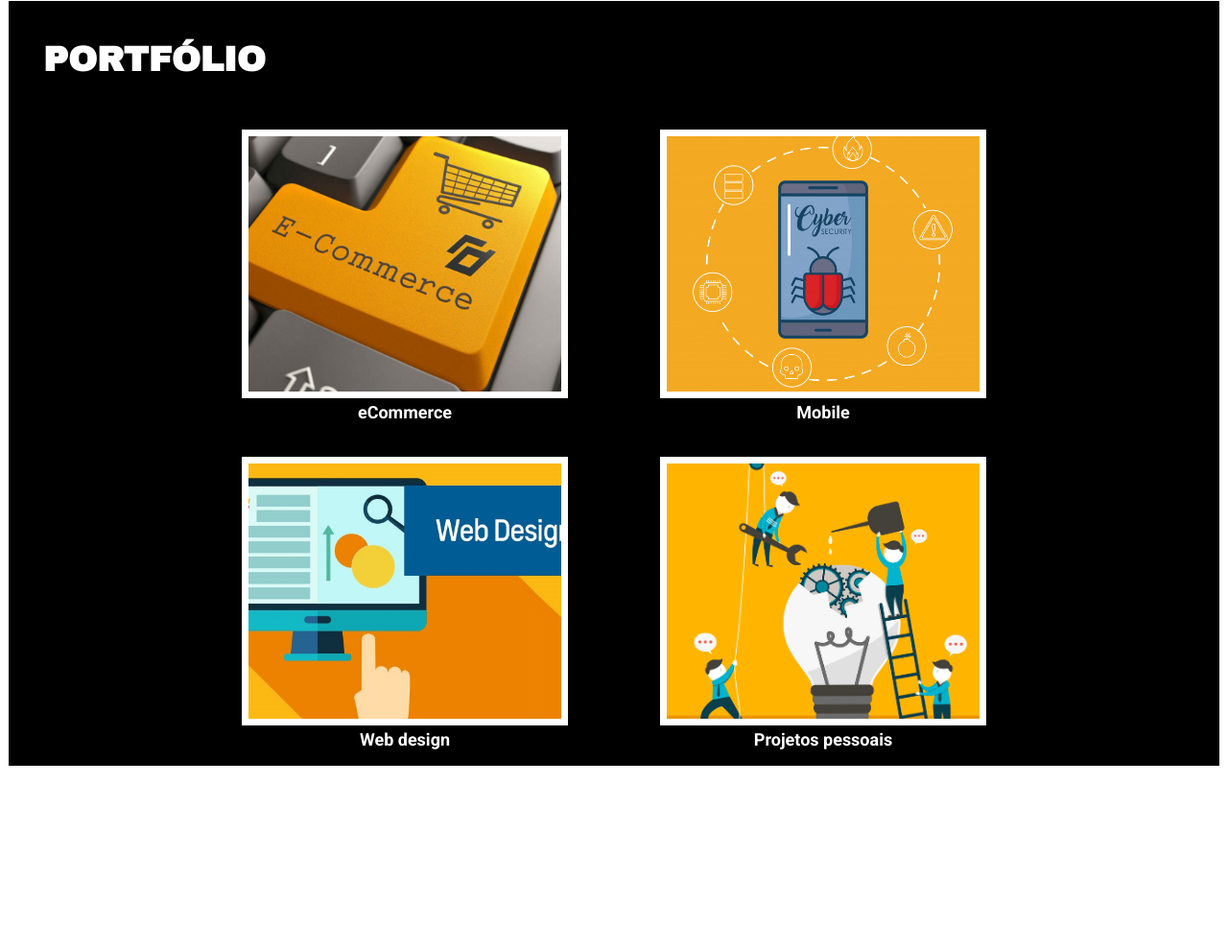
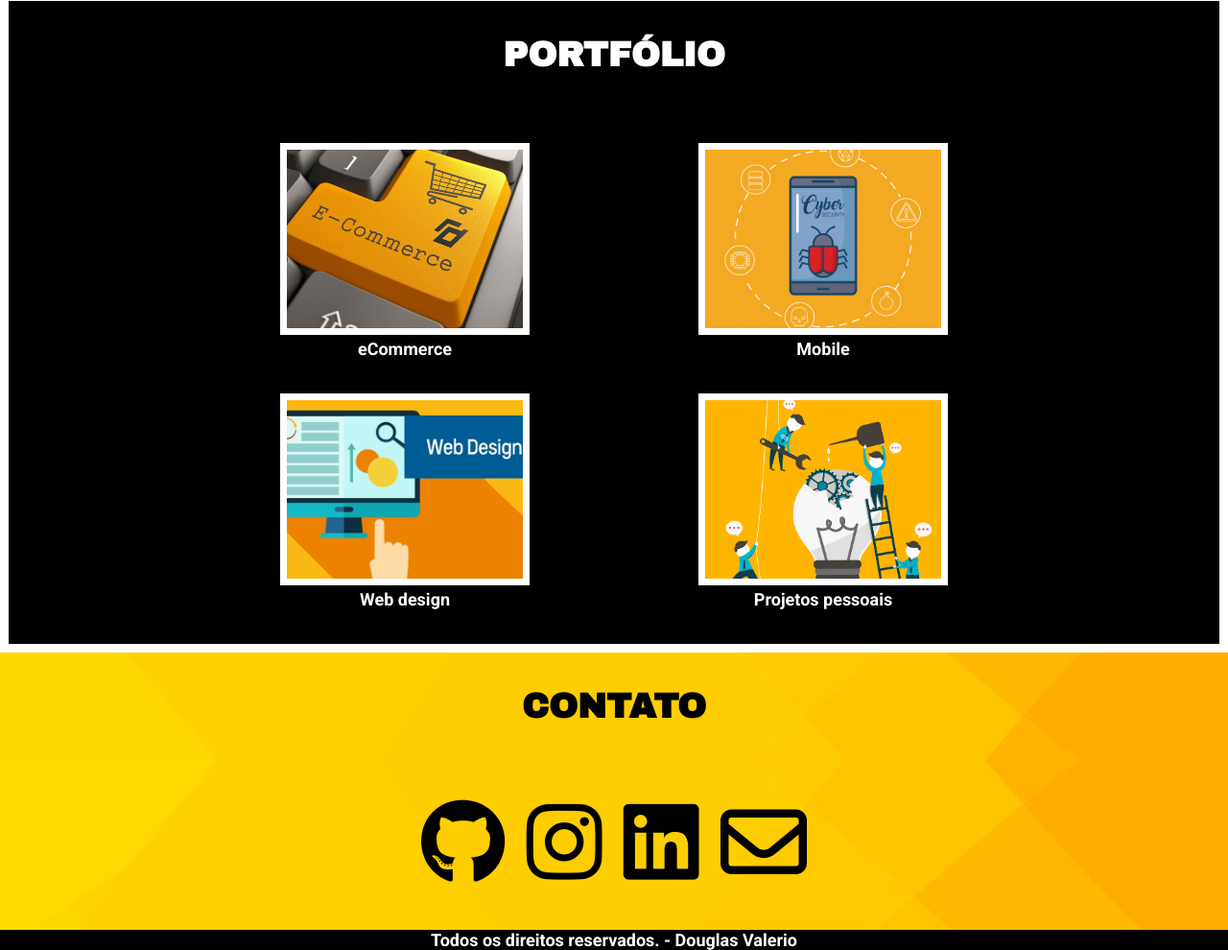
Before and after one commit to dougvalerio/imersaocssalura, a plain HTML site: page index.html in a window 1280 px wide. Shown: the part 808-1798 px from the top of the page at 96% size. Before the commit the page ends 1615 px from the top, so only its background shows below. Drawn offline with Linux system fonts and the light colour scheme; a web font is replaced by a local one.

Commit message:
4 aula alura

```diff
--- a/css/estilo.css
+++ b/css/estilo.css
@@ -40,6 +40,7 @@ header {
   position: fixed;
   width: 100vw;
   top: 0;
+  z-index: 1;
 }
 
 .menu ul {
@@ -54,6 +55,13 @@ header {
 .menu a {
   display: block;
   padding: 10px 20px;
+  transition: background-color 1s, color 2s;
+}
+
+
+.menu a:hover, .menu a:active {
+  background-color: white;
+  color: black;
 }
 
 a {
@@ -62,7 +70,20 @@ a {
 }
 
 a:hover {
-  text-decoration: underline;
+  color: orange;
+}
+
+.titulo {
+  transform: scale(0.2) translateY(50vh);
+  opacity: 0;
+  animation: ease 2s animacaoTitulo forwards;
+}
+
+@keyframes animacaoTitulo {
+  100% {
+    transform: scale(1) translateY(0);
+    opacity: 1;
+  }
 }
 
 .site-title, .site-subtitle {
@@ -72,7 +93,7 @@ a:hover {
 
 .site-title {
   color: black;
-  font-size: 7em;
+  font-size: 6em;
   text-shadow: 2px 4px 7px white;
   font-family: 'Londrina Shadow', cursive;
 }
@@ -96,8 +117,8 @@ a:hover {
   font-size: 2em;
   text-transform: uppercase;
   font-family: 'Archivo Black', sans-serif;
-  margin-top: 5px;
   margin-bottom: 2em;
+  text-align: center;
 }
 
 .portfolio .grid {
@@ -110,7 +131,6 @@ a:hover {
   grid-template-columns: 240px 240px;
   align-content: center;
   justify-content: center;
-  height: calc(100vh - 8em - 48px);
   }
 }
 
@@ -119,7 +139,6 @@ a:hover {
   grid-template-columns: 400px 400px;
   align-content: center;
   justify-content: center;
-  height: calc(100vh - 8em - 48px);
   }
 }
 
@@ -142,13 +161,18 @@ a:hover {
   width: 240px;
   object-fit: cover;
   border: 7px solid white;
+  transition: transform 500ms;
+}
+
+.img-portfolio:hover {
+  transform: scale(1.2);
 }
 
 
 @media (min-width: 880px) {
   .img-portfolio {
-  height: 280px;
-  width: 340px;
+  height: 200px;
+  width: 260px;
   object-fit: cover;
   border: 7px solid white;
 }
@@ -158,3 +182,42 @@ a:hover {
 .portfolio .grid figcaption {
   color: white;
 }
+
+.contato {
+  padding: 2em;
+  background-size: 100vw 100vh;
+}
+
+.contato .icons {
+  text-align: center;
+}
+
+.contato h2 {
+  color: black;
+  font-size: 2em;
+  text-transform: uppercase;
+  font-family: 'Archivo Black', sans-serif;
+  margin-bottom: 2em;
+  text-align: center;
+}
+
+.contato a {
+  color: black;
+  font-size: 5em;
+  transition: text-shadow 1s, color 1s;
+}
+
+.contato a:hover, .contato a:active {
+  color: white;
+  text-shadow: 0px 0px 10px rgba(0,0,0,1);
+}
+
+.footer {
+  background-color: black;
+  background-size: 100vw;
+}
+
+.footer p {
+  color: white;
+  text-align: center;
+}
--- a/index.html
+++ b/index.html
@@ -6,22 +6,23 @@
 	<title>Douglas Valerio</title>
 	<link rel="stylesheet" type="text/css" href="css/estilo.css">
 	<link href="https://fonts.googleapis.com/css2?family=Archivo+Black&family=Londrina+Shadow&family=Roboto:wght@400;700&display=swap" rel="stylesheet">
+	<script src="https://kit.fontawesome.com/6d6952c5be.js" crossorigin="anonymous"></script>
 </head>
 <body>
 	<header>
   		<nav class="menu">
     	<ul>
      		<li><a href="#">Sobre</a></li>
-      		<li><a href="#">Portifólio</a></li>
-      		<li><a href="#">Contato</a></li>
+      		<li><a href="#portfolio">Portifólio</a></li>
+      		<li><a href="#contato">Contato</a></li>
    		</ul>
   		</nav>
-  		<div>
+  		<div class="titulo">
   			<h1 class="site-title">Douglas Valério</h1>
-  			<h2 class="site-subtitle">Desenvolvedor Frontend jr</h2>
+  			<h2 class="site-subtitle">Jr. Front-end Developer</h2>
 		</div>
 	</header>
-	<section class="portfolio">
+	<section class="portfolio" id="portfolio">
   		<h2>Portfólio</h2>
 
   		<div class="grid">
@@ -42,6 +43,26 @@
     			<figcaption>Projetos pessoais</figcaption>
   			</figure>
   		</div>
-</section>
+	</section>
+	<section class="contato" id="contato">
+  		<h2>Contato</h2>
+		<div class="grid icons">
+    		<a target="_blank" href="https://github.com/dougvalerio/">
+      		<i class="fab fa-github"></i>
+    		</a>
+    		<a target="_blank" href="https://www.instagram.com/doug.valerio/">
+      		<i class="fab fa-instagram"></i>
+    		</a>
+    		<a target="_blank" href="https://www.linkedin.com/in/douglas-valerio/">
+     		<i class="fab fa-linkedin"></i>
+    		</a>
+    		<a href="mailto:douglas.br80@hotmail.com">
+      		<i class="far fa-envelope"></i>
+    		</a>
+  		</div>
+	</section>
+	<section class="footer">
+		<p>Todos os direitos reservados. - Douglas Valerio</p>
+	</section>
 </body>
 </html>
```
Also changed, not shown: img/fundo-projetos.jpg (added).
